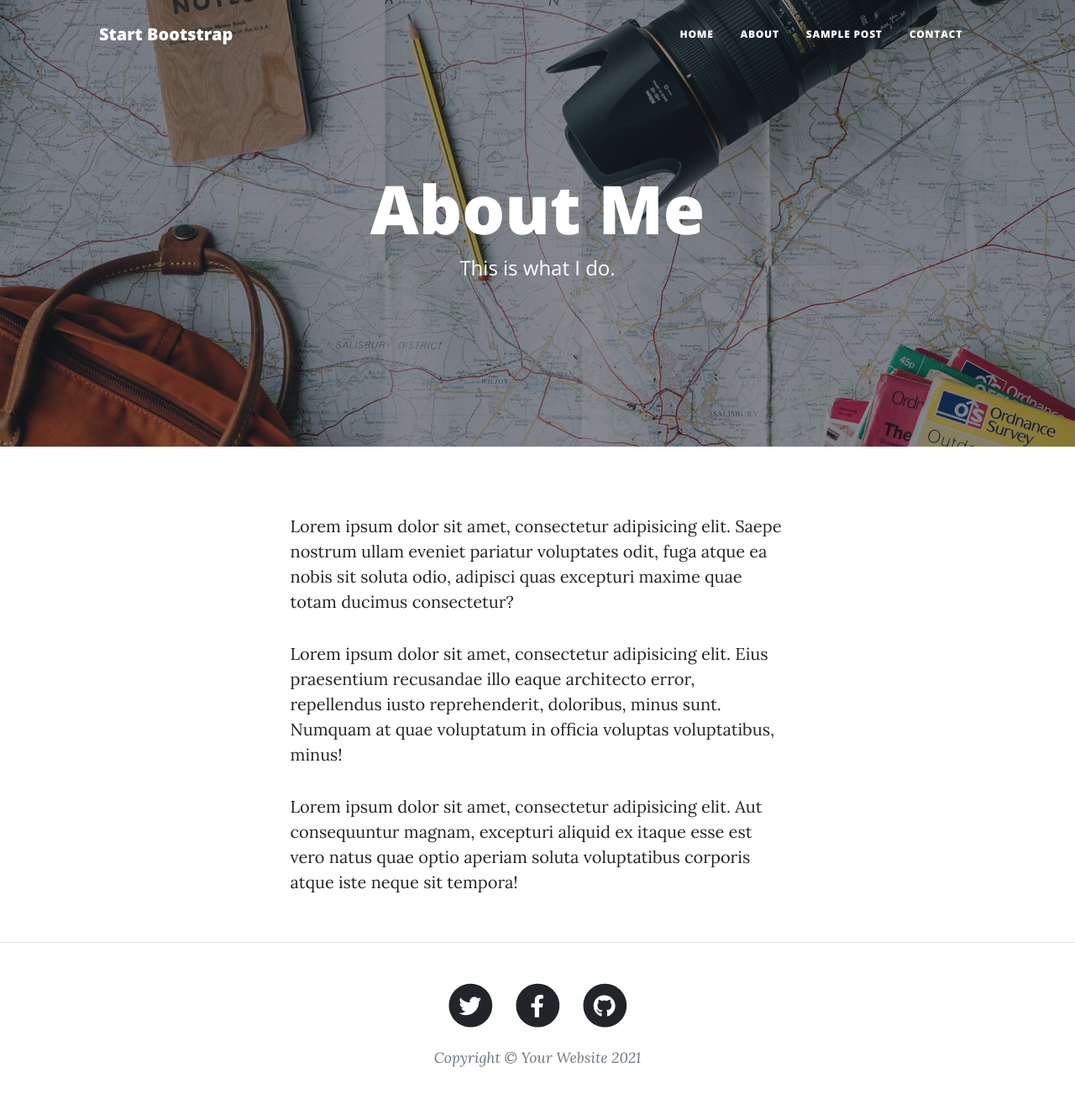
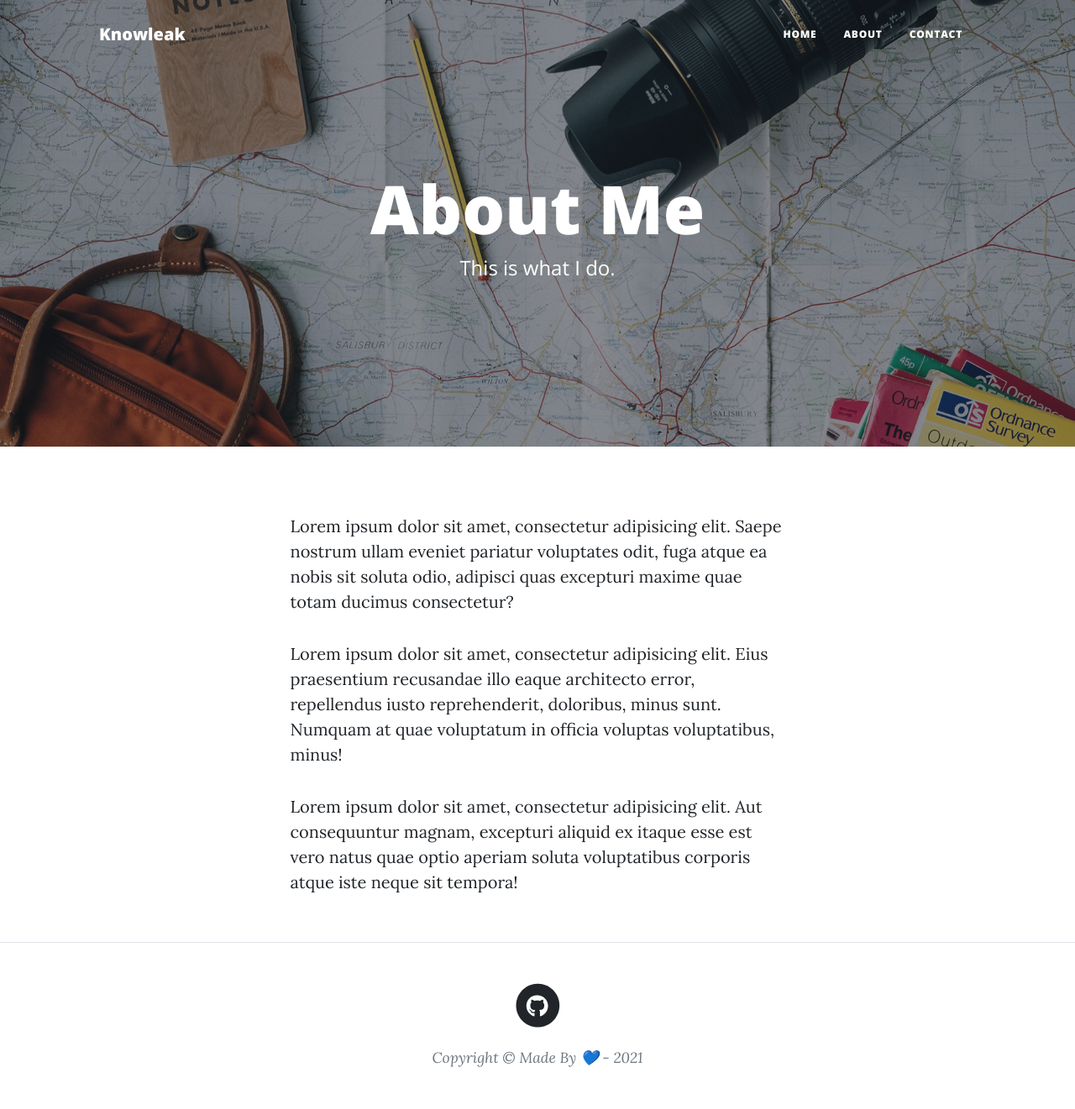
Before and after one commit to PostLog-343/Knowleak-frontend, a Django app: page /about/ in a window 1280 px wide. Shown: the whole page at 84% size. Run offline with Django 3.2, Linux system fonts and the light colour scheme; some libraries are stand-ins or nearby versions.

Commit message:
Static files fixed
-There were some problems about static files path
-Static url has written at settings.py file but there were some missing variables such as STATICFILES_DIRS and STATIC_ROOT, add these files  to settings.py file
-changes done on html files about static files such as background images and fonts
-explanations on footer.html deleted and github link added to footer
-script files added as static file content
-sample post link hidden from navbar for now
-titles changed

```diff
--- a/knowleak_cont/templates/about.html
+++ b/knowleak_cont/templates/about.html
@@ -1,8 +1,9 @@
 {% extends 'base.html' %}
+{% load static %}
 
 {% block content %}
         <!-- Page Header-->
-        <header class="masthead" style="background-image: url('assets/img/about-bg.jpg')">
+        <header class="masthead" style="background-image: url('{% static "\assets\img\about-bg.jpg" %}')">
             <div class="container position-relative px-4 px-lg-5">
                 <div class="row gx-4 gx-lg-5 justify-content-center">
                     <div class="col-md-10 col-lg-8 col-xl-7">
--- a/knowleak_cont/templates/base.html
+++ b/knowleak_cont/templates/base.html
@@ -1,4 +1,5 @@
 {% include 'header.html' %}
+{% load static %}
 
 {% block content %}
 
--- a/knowleak_cont/templates/footer.html
+++ b/knowleak_cont/templates/footer.html
@@ -1,27 +1,13 @@
-       <!-- Footer-->
+{% load static %}
+
+<!-- Footer-->
        <footer class="border-top">
         <div class="container px-4 px-lg-5">
             <div class="row gx-4 gx-lg-5 justify-content-center">
                 <div class="col-md-10 col-lg-8 col-xl-7">
                     <ul class="list-inline text-center">
                         <li class="list-inline-item">
-                            <a href="#!">
-                                <span class="fa-stack fa-lg">
-                                    <i class="fas fa-circle fa-stack-2x"></i>
-                                    <i class="fab fa-twitter fa-stack-1x fa-inverse"></i>
-                                </span>
-                            </a>
-                        </li>
-                        <li class="list-inline-item">
-                            <a href="#!">
-                                <span class="fa-stack fa-lg">
-                                    <i class="fas fa-circle fa-stack-2x"></i>
-                                    <i class="fab fa-facebook-f fa-stack-1x fa-inverse"></i>
-                                </span>
-                            </a>
-                        </li>
-                        <li class="list-inline-item">
-                            <a href="#!">
+                            <a href="https://github.com/PostLog-343/Knowleak-frontend">
                                 <span class="fa-stack fa-lg">
                                     <i class="fas fa-circle fa-stack-2x"></i>
                                     <i class="fab fa-github fa-stack-1x fa-inverse"></i>
@@ -29,7 +15,7 @@
                             </a>
                         </li>
                     </ul>
-                    <div class="small text-center text-muted fst-italic">Copyright &copy; Your Website 2021</div>
+                    <div class="small text-center text-muted fst-italic">Copyright &copy; Made By 💙 - 2021 </div>
                 </div>
             </div>
         </div>
@@ -38,6 +24,6 @@
     <!-- JavaScript Bundle with Popper -->
     <script src="https://cdn.jsdelivr.net/npm/bootstrap@5.1.3/dist/js/bootstrap.bundle.min.js" integrity="sha384-ka7Sk0Gln4gmtz2MlQnikT1wXgYsOg+OMhuP+IlRH9sENBO0LRn5q+8nbTov4+1p" crossorigin="anonymous"></script>
     <!-- Core theme JS-->
-    <script src="js/scripts.js"></script>
+    <script src="{% static 'js/scripts.js'%}"></script>
 </body>
 </html>
--- a/knowleak_cont/templates/header.html
+++ b/knowleak_cont/templates/header.html
@@ -7,7 +7,7 @@
         <meta name="viewport" content="width=device-width, initial-scale=1, shrink-to-fit=no" />
         <meta name="description" content="" />
         <meta name="author" content="" />
-        <title>Clean Blog - Start Bootstrap Theme</title>
+        <title>Knowleak</title>
         <link rel="icon" type="image/x-icon" href="{% static 'assets/favicon.ico' %}" />
         <!-- Bootstrap-->
         <!-- CSS only -->
@@ -23,7 +23,7 @@
         <!-- Navigation-->
         <nav class="navbar navbar-expand-lg navbar-light" id="mainNav">
             <div class="container px-4 px-lg-5">
-                <a class="navbar-brand" href="/">Start Bootstrap</a>
+                <a class="navbar-brand" href="/">Knowleak</a>
                 <button class="navbar-toggler" type="button" data-bs-toggle="collapse" data-bs-target="#navbarResponsive" aria-controls="navbarResponsive" aria-expanded="false" aria-label="Toggle navigation">
                     Menu
                     <i class="fas fa-bars"></i>
@@ -32,7 +32,7 @@
                     <ul class="navbar-nav ms-auto py-4 py-lg-0">
                         <li class="nav-item"><a class="nav-link px-lg-3 py-3 py-lg-4" href="/">Home</a></li>
                         <li class="nav-item"><a class="nav-link px-lg-3 py-3 py-lg-4" href="/about">About</a></li>
-                        <li class="nav-item"><a class="nav-link px-lg-3 py-3 py-lg-4" href="/post">Sample Post</a></li>
+                        <!--<li class="nav-item"><a class="nav-link px-lg-3 py-3 py-lg-4" href="/post">Sample Post</a></li>-->
                         <li class="nav-item"><a class="nav-link px-lg-3 py-3 py-lg-4" href="/contact">Contact</a></li>
                     </ul>
                 </div>
```
Also changed, not shown: knowleak_cont/knowleak/settings.py (+8 -1 lines), knowleak_cont/templates/contact.html (+3 -9 lines), knowleak_cont/templates/index.html (+4 -3 lines).
